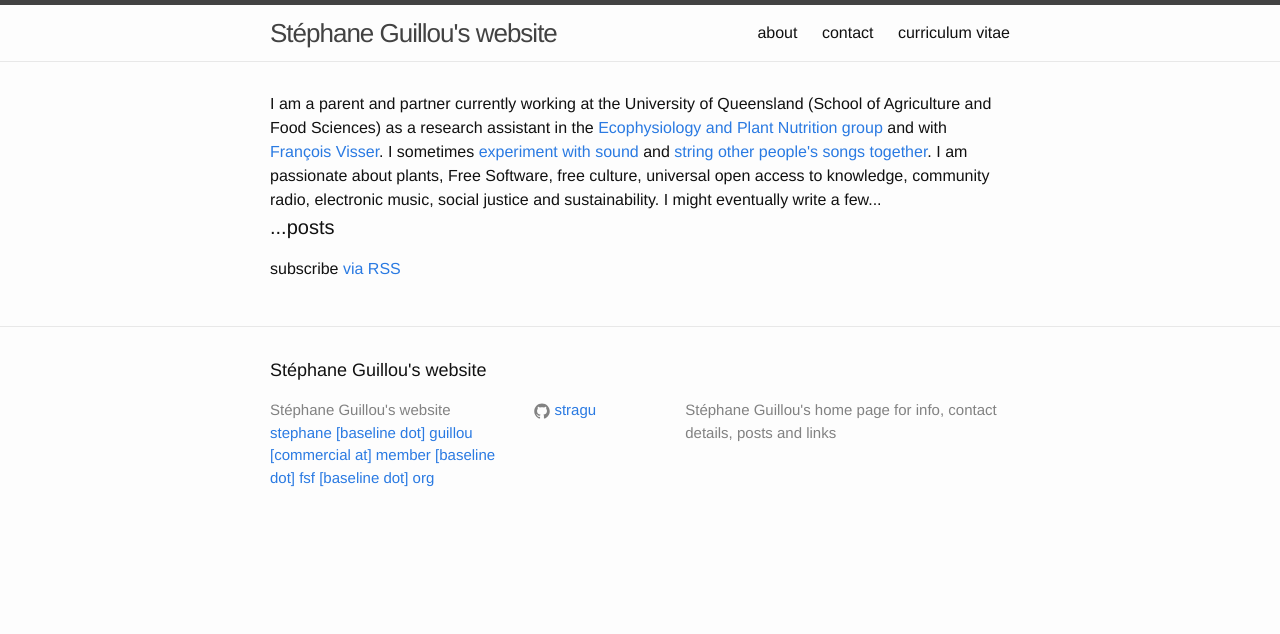
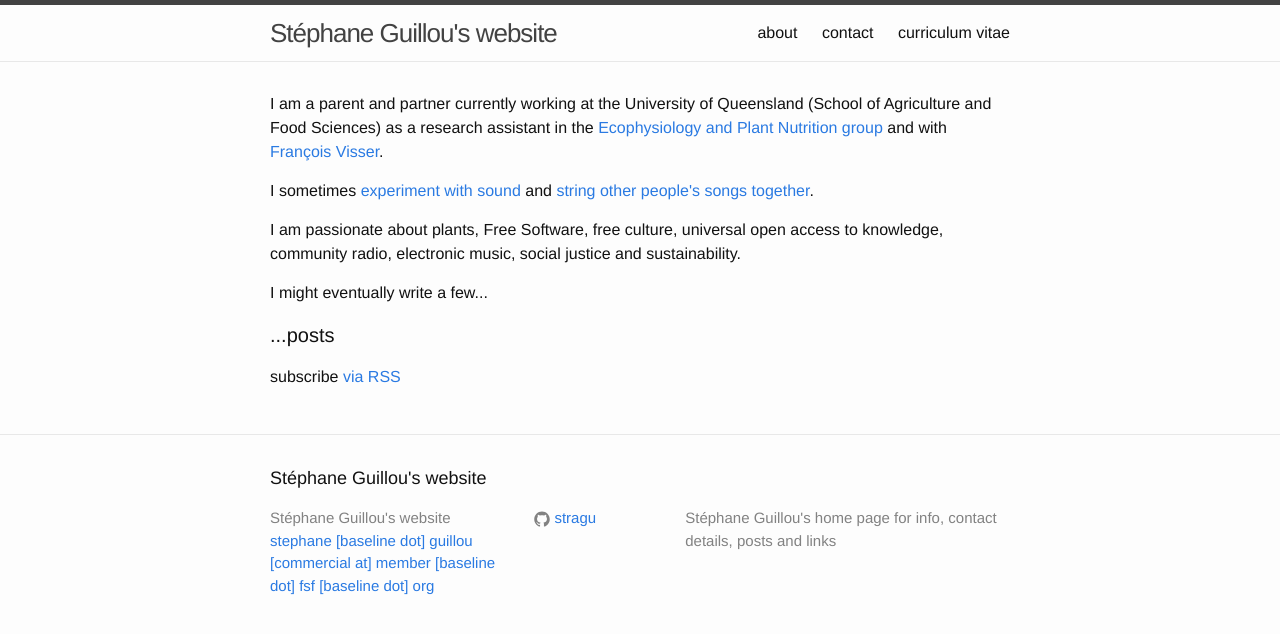
Before and after one commit to stragu/stragu.github.io, a Jekyll site: the page built from index.html, in a window 1280 px wide. Shown: the top 634 px of the page. Built offline with Jekyll 4.4.1, drawn with Linux system fonts in a browser that asks for light colours.

Commit message:
paragraphs

```diff
--- a/index.html
+++ b/index.html
@@ -4,13 +4,13 @@
 
 <div class="home">
 
-I am a parent and partner currently working at the University of Queensland (School of Agriculture and Food Sciences) as a research assistant in the <a href="http://epngroup.org/">Ecophysiology and Plant Nutrition group</a> and with <a href="http://researchers.uq.edu.au/researcher/10716">François Visser</a>.
+<p>I am a parent and partner currently working at the University of Queensland (School of Agriculture and Food Sciences) as a research assistant in the <a href="http://epngroup.org/">Ecophysiology and Plant Nutrition group</a> and with <a href="http://researchers.uq.edu.au/researcher/10716">François Visser</a>.</p>
 
-I sometimes <a href="https://soundcloud.com/jesuisgentil">experiment with sound</a> and <a href="https://www.mixcloud.com/GNTL/">string other people's songs together</a>.
+<p>I sometimes <a href="https://soundcloud.com/jesuisgentil">experiment with sound</a> and <a href="https://www.mixcloud.com/GNTL/">string other people's songs together</a>.</p>
 
-I am passionate about plants, Free Software, free culture, universal open access to knowledge, community radio, electronic music, social justice and sustainability.
+<p>I am passionate about plants, Free Software, free culture, universal open access to knowledge, community radio, electronic music, social justice and sustainability.</p>
 
-I might eventually write a few...
+<p>I might eventually write a few...</p>
 
   <h1 class="page-heading">...posts</h1>
 
```
